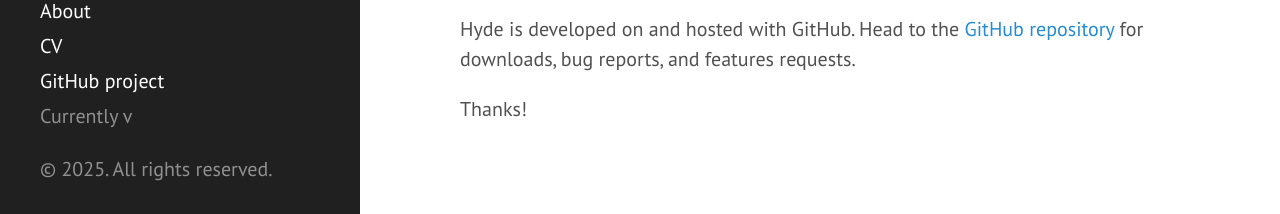
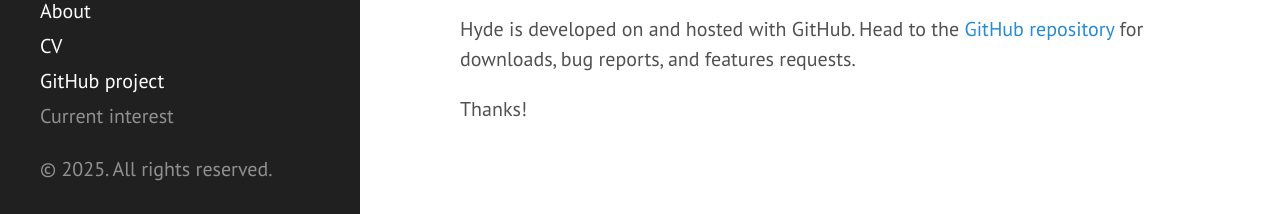
Before and after one commit to CobaltIII/CobaltIII.github.io, a Jekyll site: the page built from index.html, in a window 1280 px wide and 900 px high, scrolled down 525 px. Shown: the part 676-890 px from the top of the window. Built offline with Jekyll 4.4.1, drawn with Linux system fonts in a browser that asks for light colours; Markdown is read by kramdown in place of the engine named in the settings; the list of posts is cut into pages by our own code.

Commit message:
Update sidebar.html

```diff
--- a/_includes/sidebar.html
+++ b/_includes/sidebar.html
@@ -29,7 +29,7 @@
       <a class="sidebar-nav-item" href="{{ site.baseurl }}public/Dhruv_Jaiswal_CV.pdf" target="_blank">CV</a>
 
       <a class="sidebar-nav-item" href="{{ site.github.repo }}">GitHub project</a>
-      <span class="sidebar-nav-item">Currently v{{ site.version }}</span>
+      <span class="sidebar-nav-item">Current interest {{ site.curr_interest}}</span>
     </nav>
 
     <p>&copy; {{ site.time | date: '%Y' }}. All rights reserved.</p>
```
